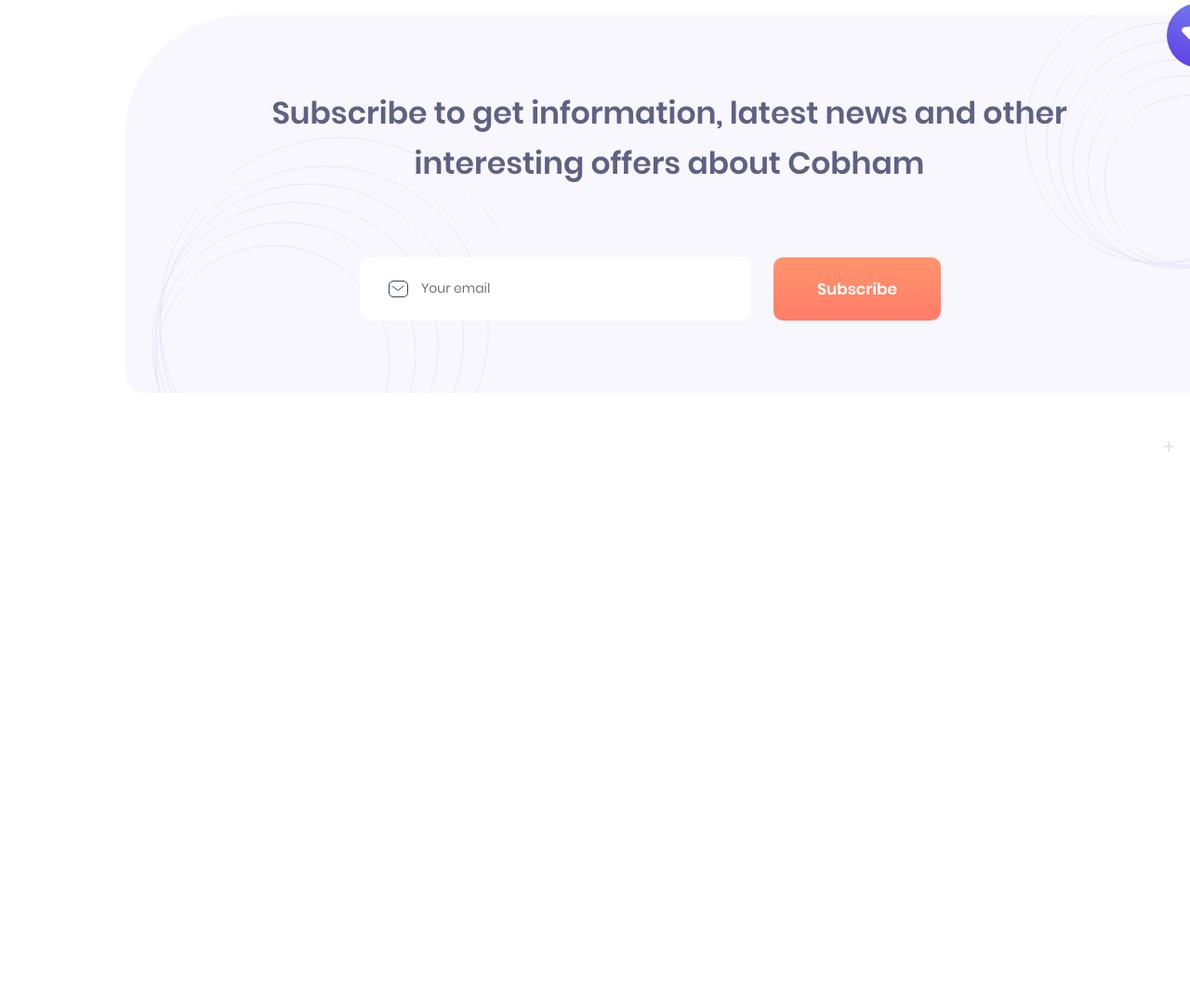
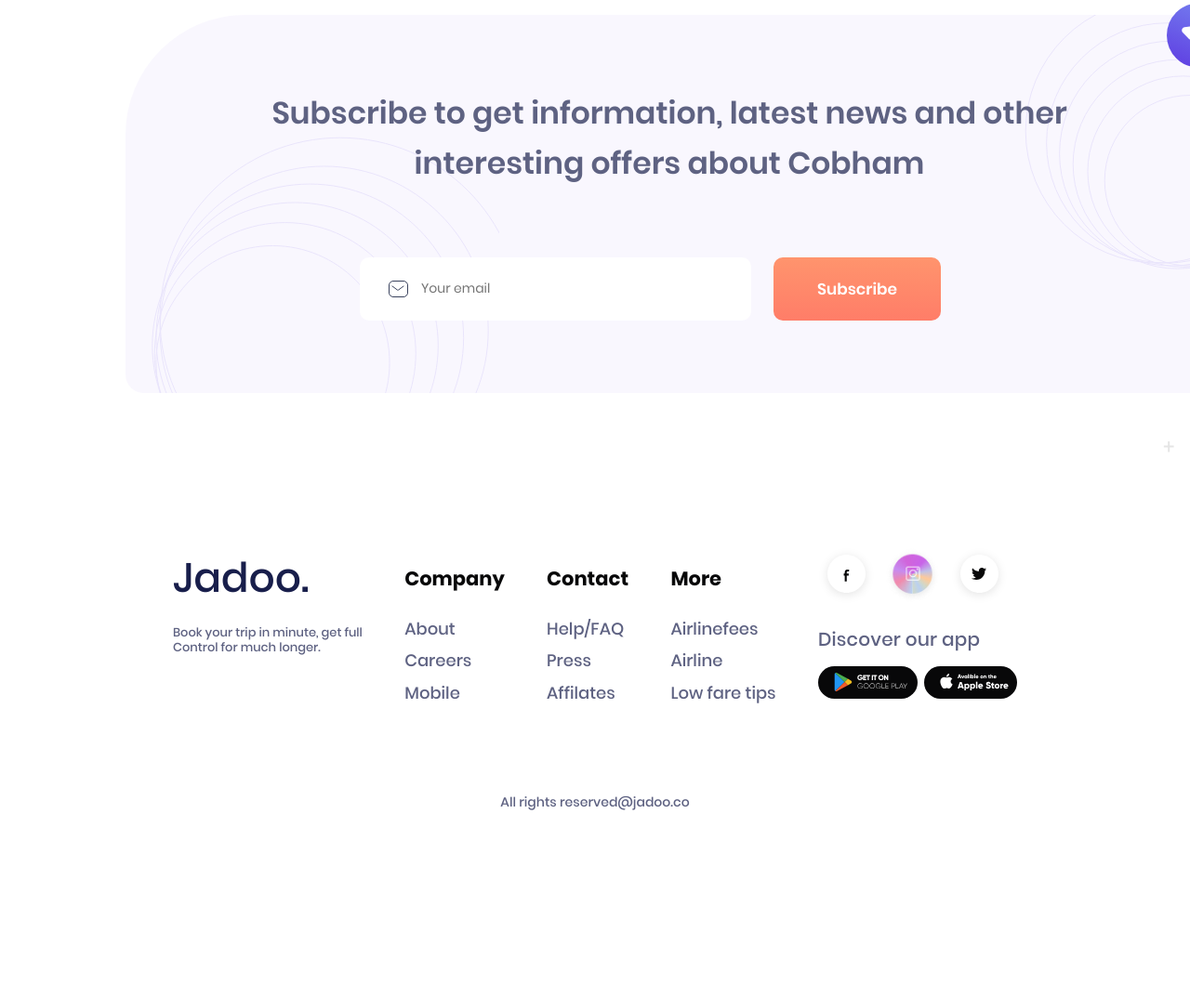
Before and after one commit to developer-Shtern/HTML, a plain HTML site: page project_travel/src/index.html in a window 1280 px wide. Shown: the part 3691-4764 px from the top of the page at 93% size. Before the commit the page ends 4314 px from the top, so only its background shows below. Drawn offline with Linux system fonts and the light colour scheme.

Commit message:
Footer section finish.

```diff
--- a/project_travel/src/index.html
+++ b/project_travel/src/index.html
@@ -292,5 +292,61 @@
             </div>
         </div>
     </section>
+    <footer class="footer">
+        <div class="container">
+            <div class="footer__wrapper">
+                <div class="footer__box">
+                    <div class="footer__logo-box">
+                        <a href="" class="footer__logo">Jadoo.</a>
+                        <div class="footer__logo-desc">Book your trip in minute, get full <br> Control for much longer.</div>
+                    </div>
+                    <div class="footer__links">
+                        <div class="footer__sub">Company</div>
+                        <a href="" class="footer__link">About</a>
+                        <a href="" class="footer__link">Careers</a>
+                        <a href="" class="footer__link">Mobile</a>
+                    </div>
+                    <div class="footer__links">
+                        <div class="footer__sub">Contact</div>
+                        <a href="" class="footer__link">Help/FAQ</a>
+                        <a href="" class="footer__link">Press</a>
+                        <a href="" class="footer__link">Affilates</a>
+                    </div>
+                    <div class="footer__links">
+                        <div class="footer__sub">More</div>
+                        <a href="" class="footer__link">Airlinefees</a>
+                        <a href="" class="footer__link">Airline</a>
+                        <a href="" class="footer__link">Low fare tips</a>
+                    </div>
+                    <div class="footer__social-box">
+                        <div class="footer__social">
+                            <a href="" class="footer__social-link">
+                                <img src="icons/facebook.svg" alt="" class="footer__social-icon">
+                            </a>
+                            <a href="" class="footer__social-link">
+                                <img src="icons/instagram.png" alt="" class="footer__social-icon">
+                            </a>
+                            <a href="" class="footer__social-link">
+                                <img src="icons/tvitter.svg" alt="" class="footer__social-icon">
+                            </a>
+                        </div>
+                        <div class="footer__social-sub">Discover our app</div>
+                        <div class="footer__mobile">
+                            <a href="" class="footer__mobile-link">
+                                <img src="icons/Google_Play.svg" alt="" class="footer__mobile-icon">
+                            </a>
+                            <a href="" class="footer__mobile-link">
+                                <img src="icons/Play_Store.svg" alt="" class="footer__mobile-icon">
+                            </a>
+                        </div>
+                    </div>
+                </div>
+                <div class="footer__reserved-link">
+                    All rights
+                    <a href="" class="footer__mail">reserved@jadoo.co</a>
+                </div>
+            </div>
+        </div>
+    </footer>
 </body>
 </html>
--- /dev/null
+++ b/project_travel/src/sass/blocks/_footer.scss
@@ -0,0 +1,91 @@
+.footer {
+    padding-top: 166px;
+    padding-bottom: 200px;
+    &__wrapper {
+        padding: 0px 186px 0px 186px;
+    }
+    &__box {
+        display: flex;
+        justify-content: space-between;
+    }
+    &__logo {
+        font-weight: 500;
+        font-size: 44px;
+        color: #181e4b;
+        text-decoration: none;
+    }
+    &__logo-desc {
+        margin-top: 19px;
+        font-weight: 500;
+        font-size: 13px;
+        line-height: 125%;
+        color: #5e6282;
+    }
+    &__links {
+        display: flex;
+        flex-direction: column;
+        margin-top: 21px;
+    }
+    &__sub {
+        font-weight: 700;
+        line-height: 125%;
+        color: #080809;
+        font-size: 21px;
+        margin-bottom: 30px;
+    }
+    &__link {
+        font-weight: 500;
+        line-height: 125%;
+        font-size: 18px;
+        color: #5e6282;
+        text-decoration: none;
+        margin-bottom: 12px;
+    }
+    &__social-box {
+        width: 214px;
+        height: 147px;
+    }
+    &__social {
+        display: flex;
+    }
+    &__social-link {
+        width: 177px;
+        height: 61px;
+        text-decoration: none;
+    }
+    &__social-icon {
+        width: 61px;
+        height: 61px;
+    }
+    &__social-sub {
+        font-weight: 500;
+        font-size: 20px;
+        line-height: 125%;
+        letter-spacing: 0.01em;
+        color: #5e6282;
+        margin-top: 26px;
+    }
+    &__mobile {
+        display: flex;
+        justify-content: space-between;
+
+    }
+    &__mobile-link {
+        margin-top: 16px;
+    }
+    &__reserved-link {
+        margin-top: 86px;
+        text-align: center;
+        font-weight: 500;
+        font-size: 14px;
+        line-height: 125%;
+        color: #5e6282
+    }
+    &__mail {
+        text-decoration: none;
+        font-weight: 500;
+        font-size: 14px;
+        line-height: 125%;
+        color: #5e6282
+    }
+}
--- a/project_travel/src/sass/blocks/_subscribe.scss
+++ b/project_travel/src/sass/blocks/_subscribe.scss
@@ -1,6 +1,5 @@
 .subscribe {
     padding-top: 124px;
-    padding-bottom: 200px;
     &__wrapper {
         position: relative;
         padding-top: 79px;
--- a/project_travel/src/sass/style.scss
+++ b/project_travel/src/sass/style.scss
@@ -22,4 +22,5 @@
 @import 'blocks/testimonials-block';
 @import 'blocks/airlines';
 @import 'blocks/subscribe';
+@import 'blocks/footer';
 @import 'libs/font';
```
Also changed, not shown: project_travel/src/css/style.min.css, project_travel/src/icons/Google_Play.svg (added), project_travel/src/icons/Play_Store.svg (added), project_travel/src/icons/facebook.svg (added), project_travel/src/icons/instagram.png (added), project_travel/src/icons/tvitter.svg (added), 1 other file.
